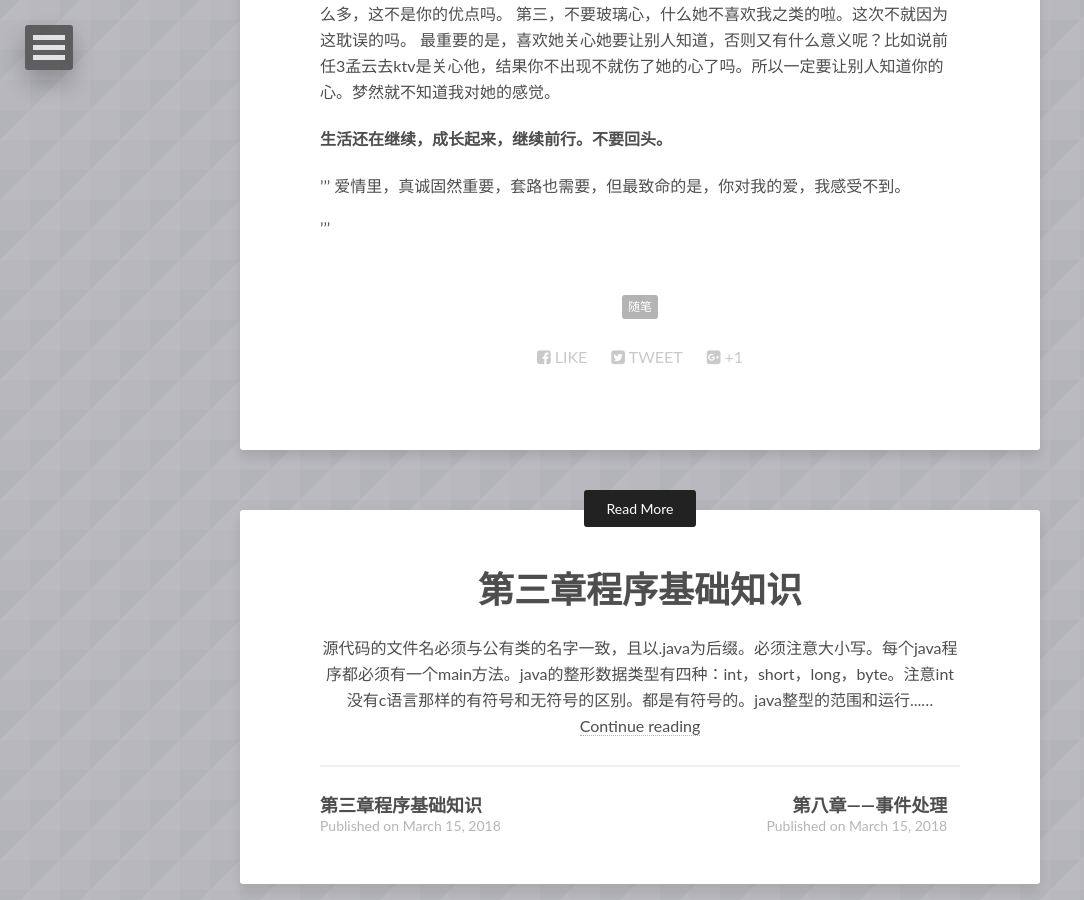
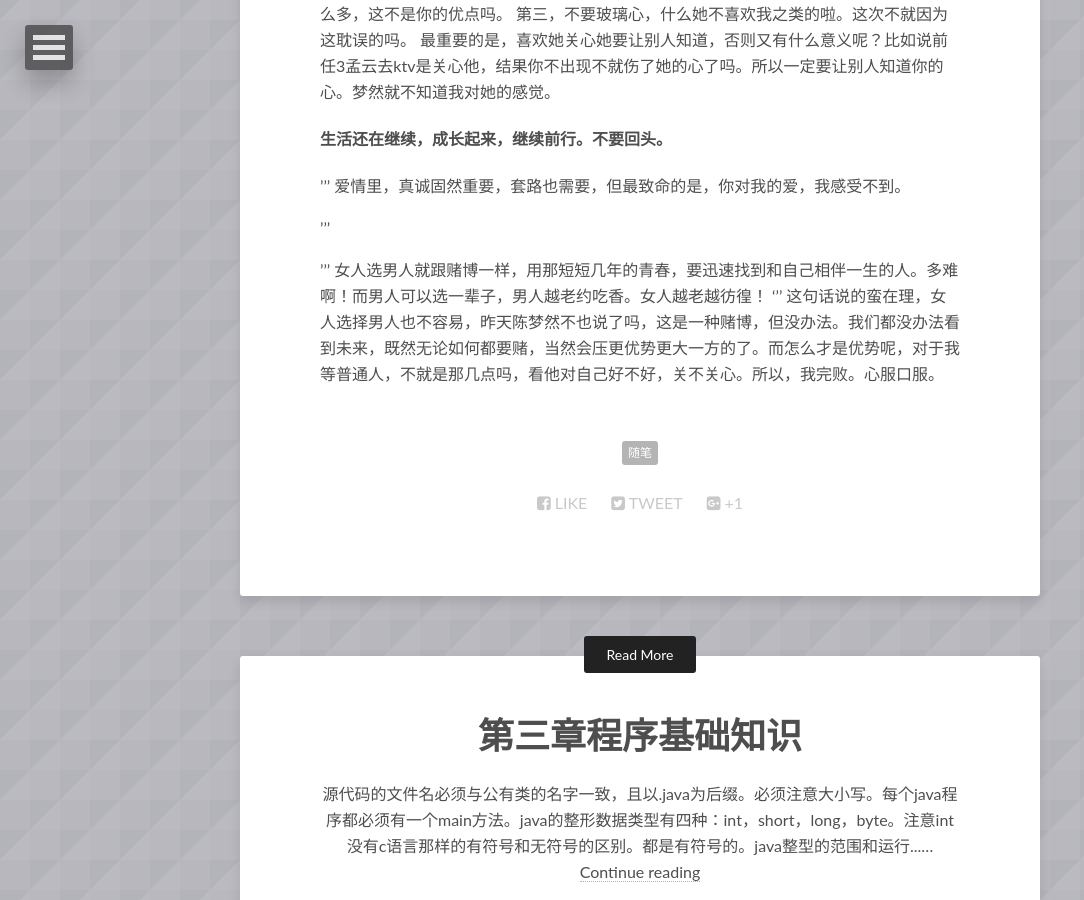
Before and after one commit to YangXiangFeng/YangXiangFeng.GitHub.io, a Jekyll site: the page built from _posts/2018-08-27-toMySelf.md, in a window 1280 px wide and 900 px high, scrolled down 640 px. Shown: the whole window, without its empty margins (0-1084 px from the left). Built offline with Jekyll 4.4.1, drawn with Linux system fonts in a browser that asks for light colours.

Commit message:
Update 2018-08-27-toMySelf.md

```diff
--- a/_posts/2018-08-27-toMySelf.md
+++ b/_posts/2018-08-27-toMySelf.md
@@ -26,3 +26,8 @@ image:
 爱情里，真诚固然重要，套路也需要，但最致命的是，你对我的爱，我感受不到。
 
 '''
+
+'''
+女人选男人就跟赌博一样，用那短短几年的青春，要迅速找到和自己相伴一生的人。多难啊！而男人可以选一辈子，男人越老约吃香。女人越老越彷徨！
+'''
+这句话说的蛮在理，女人选择男人也不容易，昨天陈梦然不也说了吗，这是一种赌博，但没办法。我们都没办法看到未来，既然无论如何都要赌，当然会压更优势更大一方的了。而怎么才是优势呢，对于我等普通人，不就是那几点吗，看他对自己好不好，关不关心。所以，我完败。心服口服。
```
